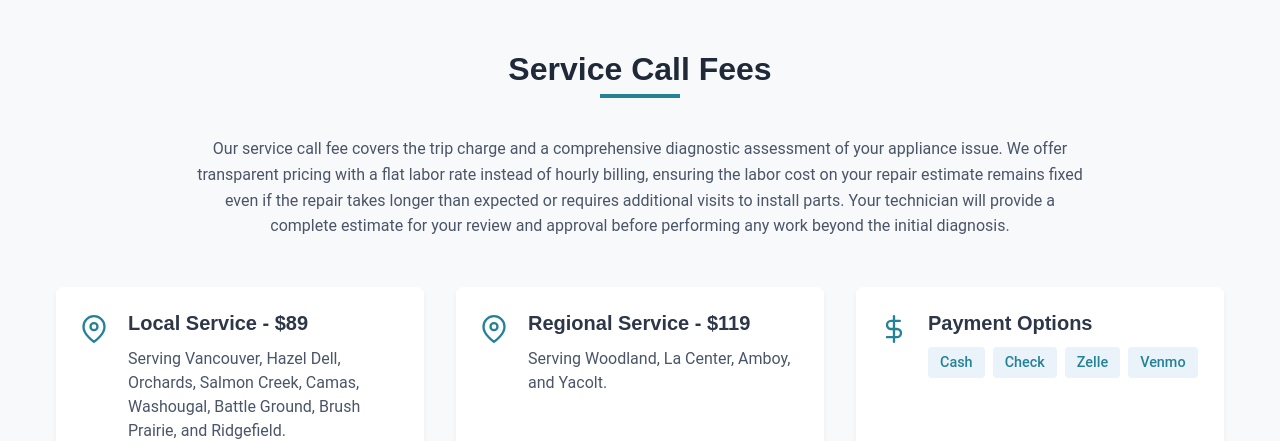
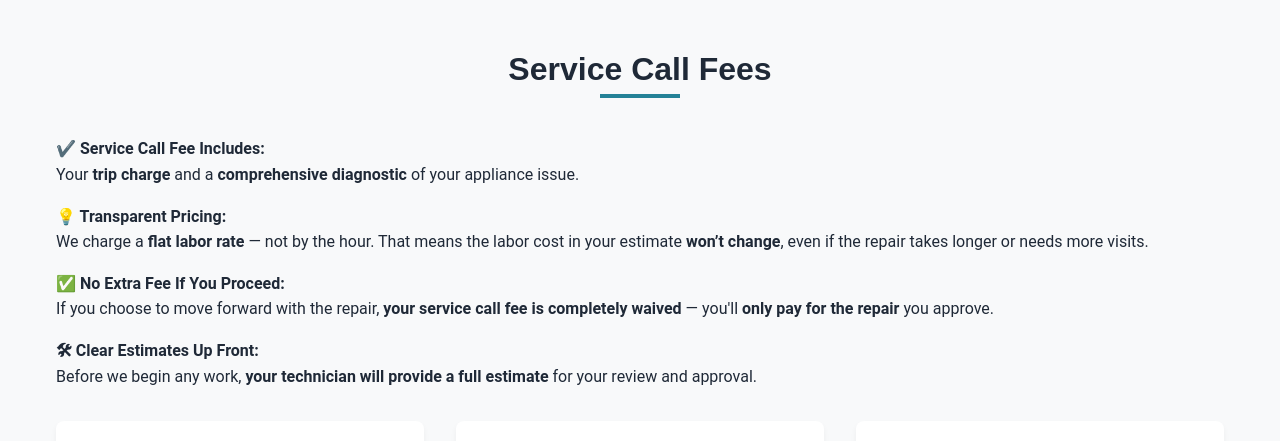
Before and after one commit to pdxserg/appliance-repair-spa, a React (Vite) app: page / in a window 1280 px wide. Shown: the part 4200-4641 px from the top of the page. Built offline with nearby package versions, Linux system fonts and the light colour scheme.

Commit message:
fix: text for Rates.tsx

```diff
--- a/src/components/BookingForm/BookingForm.tsx
+++ b/src/components/BookingForm/BookingForm.tsx
@@ -18,32 +18,31 @@ const BookingForm = () => {
 
 	// const watchAllField= watch(["firstName"])
 	// console.log('itWatch',watchAllField)
-	// const onSubmit = (data: any) => {
-	// 	emailjs
-	// 		.send('service_ppiajec', 'template_zmp60bv', data, 'Dk4RWVU7n3icpiBJq')
-	// 		.then(() => {
-	// 			alert('Email sent successfully!');
+
+	const onSubmit = (data: any) => {
+		emailjs
+			.send('service_ppiajec', 'template_zmp60bv', data, 'Dk4RWVU7n3icpiBJq')
+			.then(() => {
+				setIsSubmitted(true)
+				reset(); // clear the form
+			})
+			.catch((error) => {
+				alert('Failed to send email. Error: ' + error.text);
+			})
+			.finally(()=>{
+				setTimeout(()=>{
+					setIsSubmitted(false)
+				},5000)
+			});
+	}
+	// 	const onSubmit = (data: any) => {
 	// 			console.log(data)
 	// 			setIsSubmitted(true)
 	// 			reset(); // clear the form
-	// 		})
-	// 		.catch((error) => {
-	// 			alert('Failed to send email. Error: ' + error.text);
-	// 		})
-	// 		.finally(()=>{
 	// 			setTimeout(()=>{
 	// 				setIsSubmitted(false)
 	// 			},5000)
-	// 		});
-	// }
-		const onSubmit = (data: any) => {
-				console.log(data)
-				setIsSubmitted(true)
-				reset(); // clear the form
-				setTimeout(()=>{
-					setIsSubmitted(false)
-				},5000)
-			}
+	// 		}
 
 
 
--- a/src/components/Navbar/Navbar.module.css
+++ b/src/components/Navbar/Navbar.module.css
@@ -91,11 +91,16 @@
 }
 
 @media (max-width: 480px) {
+    .navContainer {
+        max-width: var(--container-width);
+        /*margin: 0 auto;*/
+       padding: 0
+    }
     .navLink span {
         font-size: 0.8rem;
     }
 
     .navIcon {
-        font-size: 1.2rem;
+        font-size: 1rem;
     }
 }
--- a/src/components/Rates/Rates.tsx
+++ b/src/components/Rates/Rates.tsx
@@ -6,29 +6,41 @@ const Rates = () => {
 		<section id="rates" className={`section ${styles.ratesSection}`}>
 			<div className="container">
 				<h2 className="section-title">Service Call Fees</h2>
-				<p className={styles.introText}>
-					Our service call fee covers the trip charge and a comprehensive diagnostic assessment of your appliance issue.
-					We offer transparent pricing with a flat labor rate instead of hourly billing, ensuring the labor cost on your
-					repair estimate remains fixed even if the repair takes longer than expected or requires additional visits to
-					install parts. Your technician will provide a complete estimate for your review and approval before performing
-					any work beyond the initial diagnosis.
-				</p>
+				<div >
+					<p><strong>✔️ Service Call Fee Includes:</strong><br/>
+						Your <strong>trip charge</strong> and a <strong>comprehensive diagnostic</strong> of your
+						appliance issue.</p>
+
+					<p><strong>💡 Transparent Pricing:</strong><br/>
+						We charge a <strong>flat labor rate</strong> — not by the hour. That means the labor cost in
+						your estimate <strong>won’t change</strong>, even if the repair takes longer or needs more
+						visits.</p>
+
+					<p><strong>✅ No Extra Fee If You Proceed:</strong><br/>
+						If you choose to move forward with the repair, <strong>your service call fee is completely
+							waived</strong> — you'll <strong>only pay for the repair</strong> you approve.</p>
+
+					<p><strong>🛠 Clear Estimates Up Front:</strong><br/>
+						Before we begin any work, <strong>your technician will provide a full estimate</strong> for your
+						review and approval.</p>
+				</div>
 
 				<div className={styles.ratesContent}>
 					<div className={styles.ratesCards}>
 						<div className={styles.rateCard}>
 							<div className={styles.rateIconContainer}>
-								<FiMapPin className={styles.rateIcon} />
+								<FiMapPin className={styles.rateIcon}/>
 							</div>
 							<div className={styles.rateDetails}>
 								<h3>Local Service - $89</h3>
-								<p>Serving Vancouver, Hazel Dell, Orchards, Salmon Creek, Camas, Washougal, Battle Ground, Brush Prairie, and Ridgefield.</p>
+								<p>Serving Vancouver, Hazel Dell, Orchards, Salmon Creek, Camas, Washougal, Battle
+									Ground, Brush Prairie, and Ridgefield.</p>
 							</div>
 						</div>
 
 						<div className={styles.rateCard}>
 							<div className={styles.rateIconContainer}>
-								<FiMapPin className={styles.rateIcon} />
+								<FiMapPin className={styles.rateIcon}/>
 							</div>
 							<div className={styles.rateDetails}>
 								<h3>Regional Service - $119</h3>
```
